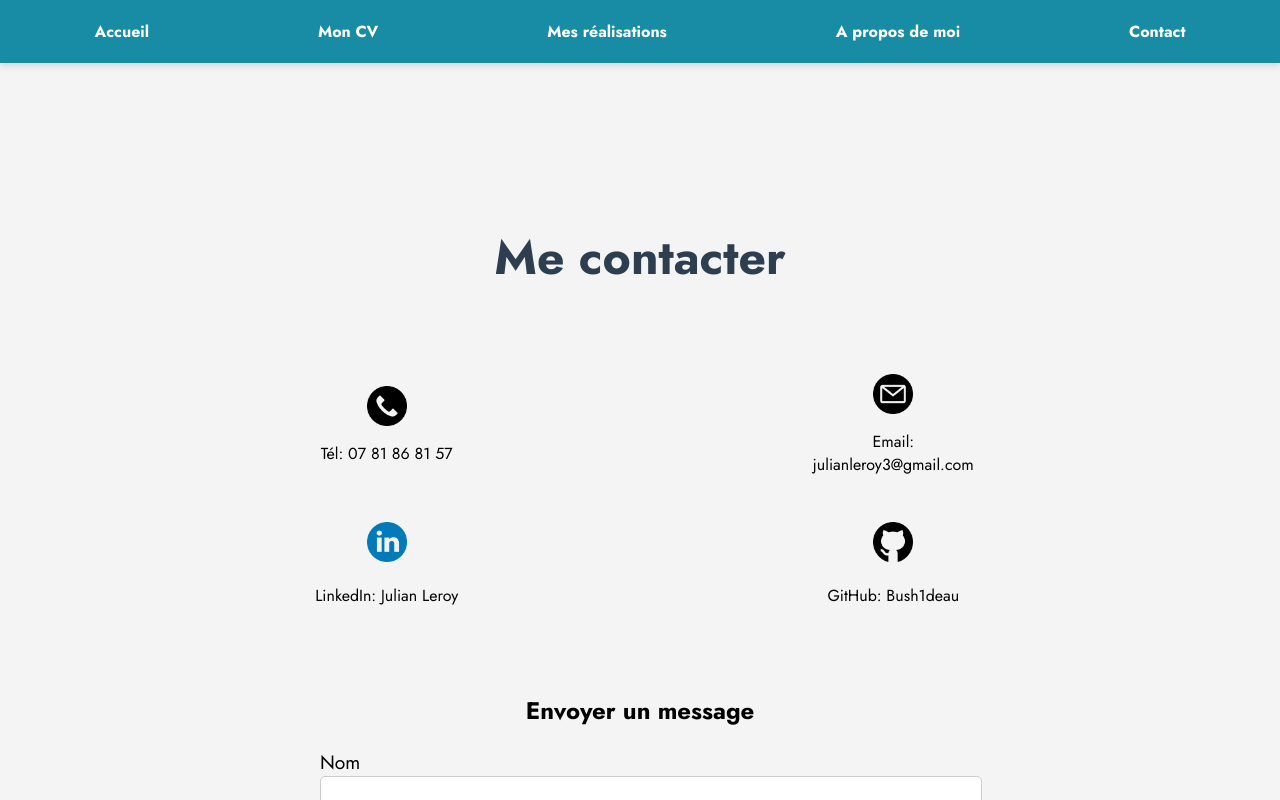
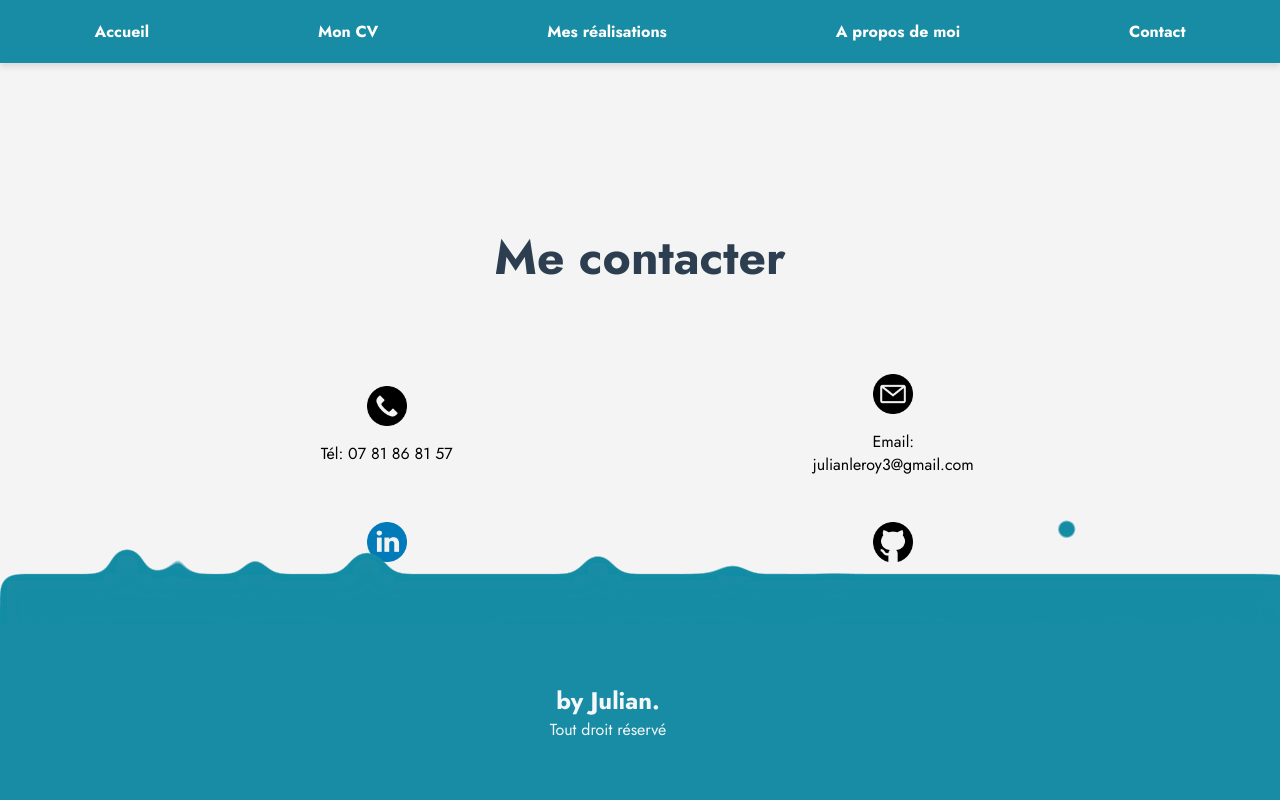
Before and after one commit to Bush1deau/newPortfolioJulian, a React (Create React App) app: page /contact in a window 1280 px wide. Built offline with nearby package versions, Linux system fonts and the light colour scheme.

Commit message:
fix: footer toujours visible en contraignant l'app à 100vh avec scroll sur le contenu

```diff
--- a/src/index.css
+++ b/src/index.css
@@ -12,15 +12,17 @@ body, html {
 }
 
 .app-wrapper {
-  min-height: 100vh;
+  height: 100vh;
   display: flex;
   flex-direction: column;
+  overflow: hidden;
 }
 
 .main-content {
   flex: 1;
   display: flex;
   flex-direction: column;
+  overflow-y: auto;
 }
 
 .home {
@@ -454,7 +456,6 @@ body, html {
   grid-area: footer;
   min-height:11rem;
   padding-top: 50px;
-  margin-top: 50px;
   .bubbles {
     padding-top: 50px;
       position: absolute;
```
